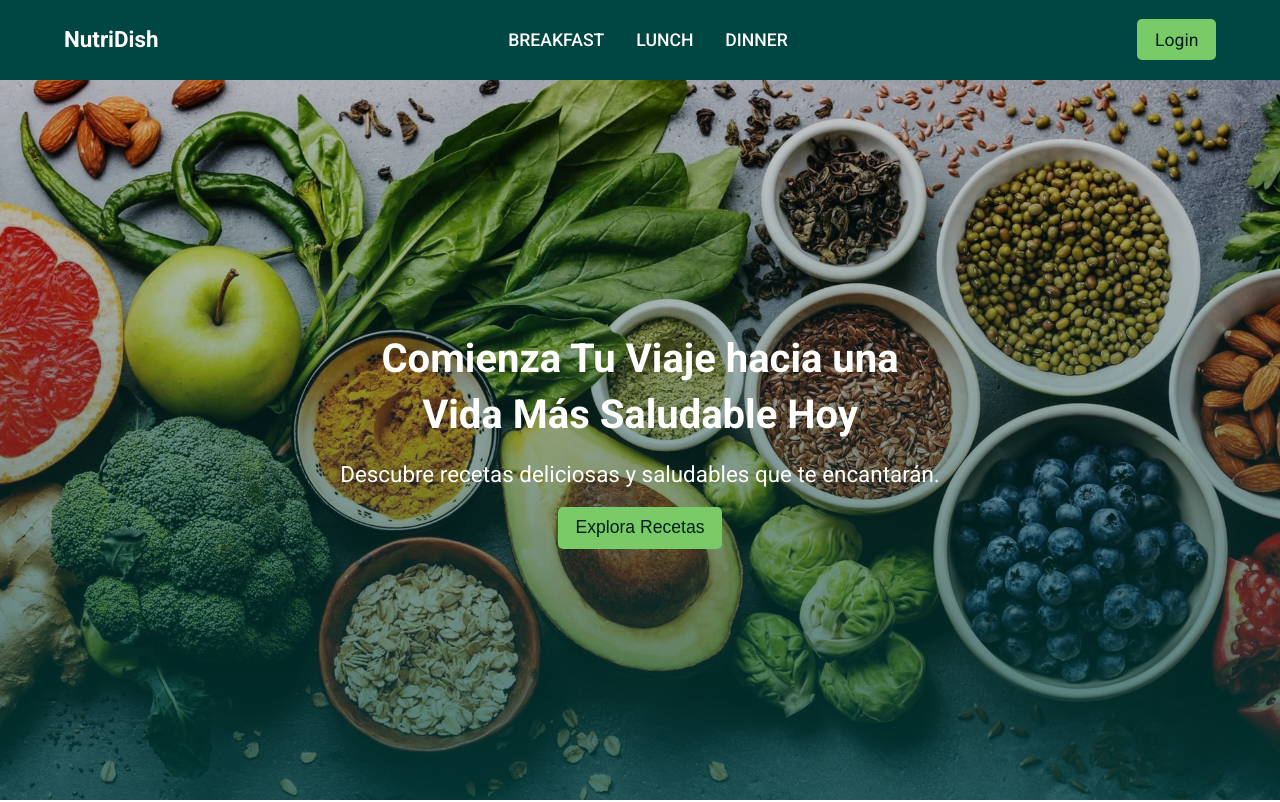
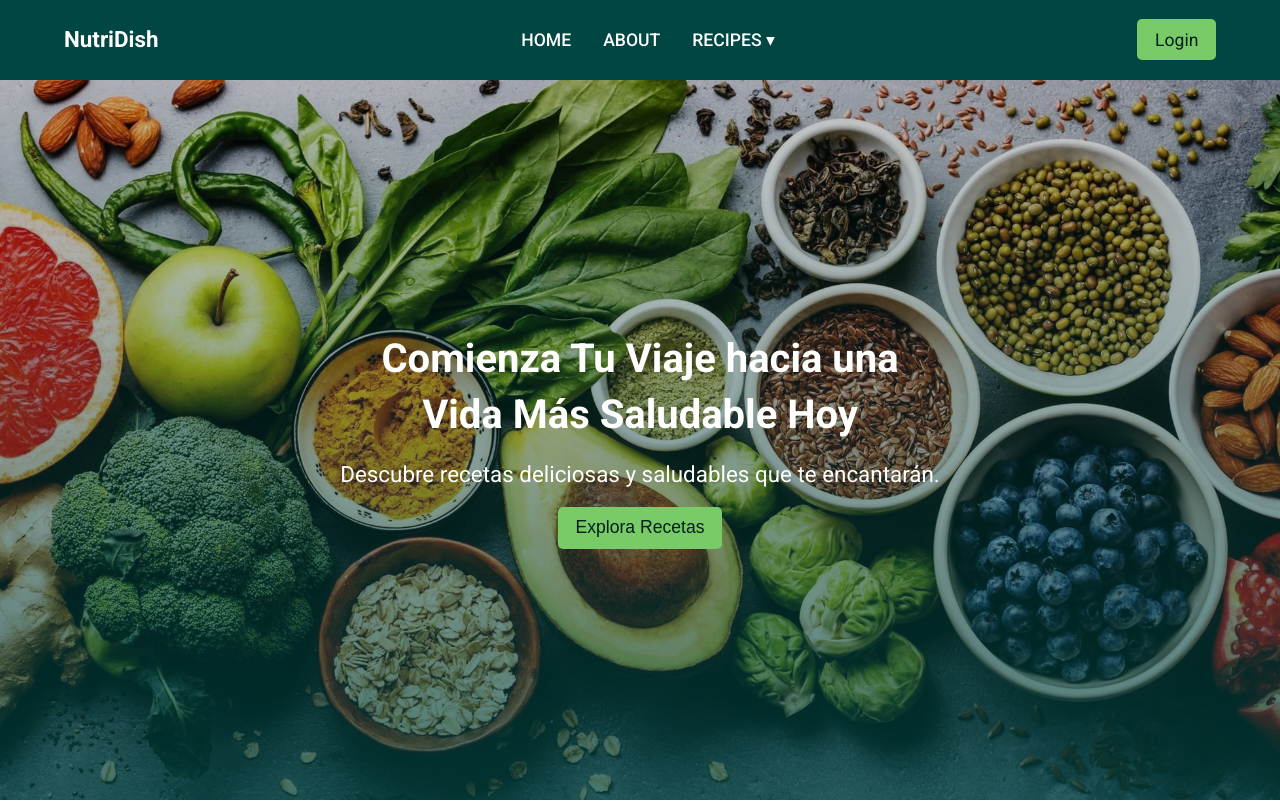
Before and after one commit to SohaibZahiid/NutriDish, a React (Vite) app: page / in a window 1280 px wide. Shown: the top 802 px of the page. Built offline with nearby package versions, Linux system fonts and the light colour scheme; no server answers.

Commit message:
testing new navbar styles

```diff
--- a/src/components/Navbar.jsx
+++ b/src/components/Navbar.jsx
@@ -15,8 +15,8 @@ const Navbar = () => {
 
   useEffect(() => {
     const handleClick = (e) => {
-      if(e.target !== menuRef.current && e.target !== imgRef.current) {
-        setOpenProfile(false)
+      if (e.target !== menuRef.current && e.target !== imgRef.current) {
+        setOpenProfile(false);
       }
     };
 
@@ -36,14 +36,27 @@ const Navbar = () => {
           </Link>
           <div>
             <ul className="nav-links">
+              <Link to="/">
+                <li className="link">Home</li>
+              </Link>
+              <Link to="about">
+                <li className="link">About</li>
+              </Link>
               <li>
-                <Link to="breakfast">Breakfast</Link>
-              </li>
-              <li>
-                <Link to="lunch">Lunch</Link>
-              </li>
-              <li>
-                <Link to="dinner">Dinner</Link>
+                <a className="link" href="#">
+                  Recipes &#x25BE;
+                </a>
+                <ul className="recipes-dropdown">
+                  <Link to="breakfast">
+                    <li>Breakfast</li>
+                  </Link>
+                  <Link to="lunch">
+                    <li>Lunch</li>
+                  </Link>
+                  <Link to="dinner">
+                    <li>Dinner</li>
+                  </Link>
+                </ul>
               </li>
             </ul>
           </div>
--- a/src/styles/Navbar.css
+++ b/src/styles/Navbar.css
@@ -25,9 +25,51 @@
   gap: 2em;
 }
 
-.nav-links a {
+.nav-links > li {
+  position: relative;
+}
+
+.nav-links .link {
   color: var(--clr-btn-navbar);
   font-size: var(--fz-header);
   font-weight: 500;
   text-transform: uppercase;
 }
+
+.nav-links li ul.recipes-dropdown li {
+  display: block;
+}
+
+.nav-links li ul.recipes-dropdown {
+  width: 8em;
+  padding: 1em;
+  background-color: white;
+  border-radius: var(--br);
+  position: absolute;
+  z-index: 99;
+  display: none;
+  box-shadow: rgba(0, 0, 0, 0.3) 0px 19px 38px, rgba(0, 0, 0, 0.22) 0px 15px 12px;
+
+}
+
+.nav-links li ul.recipes-dropdown li {
+  padding: .4em;
+  border-radius: var(--br);
+}
+
+.nav-links li ul.recipes-dropdown a {
+  color: black;
+
+}
+
+.nav-links li ul.recipes-dropdown li:hover {
+  background-color: var(--clr-primary);
+  color: white;
+
+}
+
+.nav-links li:hover ul.recipes-dropdown {
+  display: flex;
+  flex-direction: column;
+  gap: 1em;
+}
```
